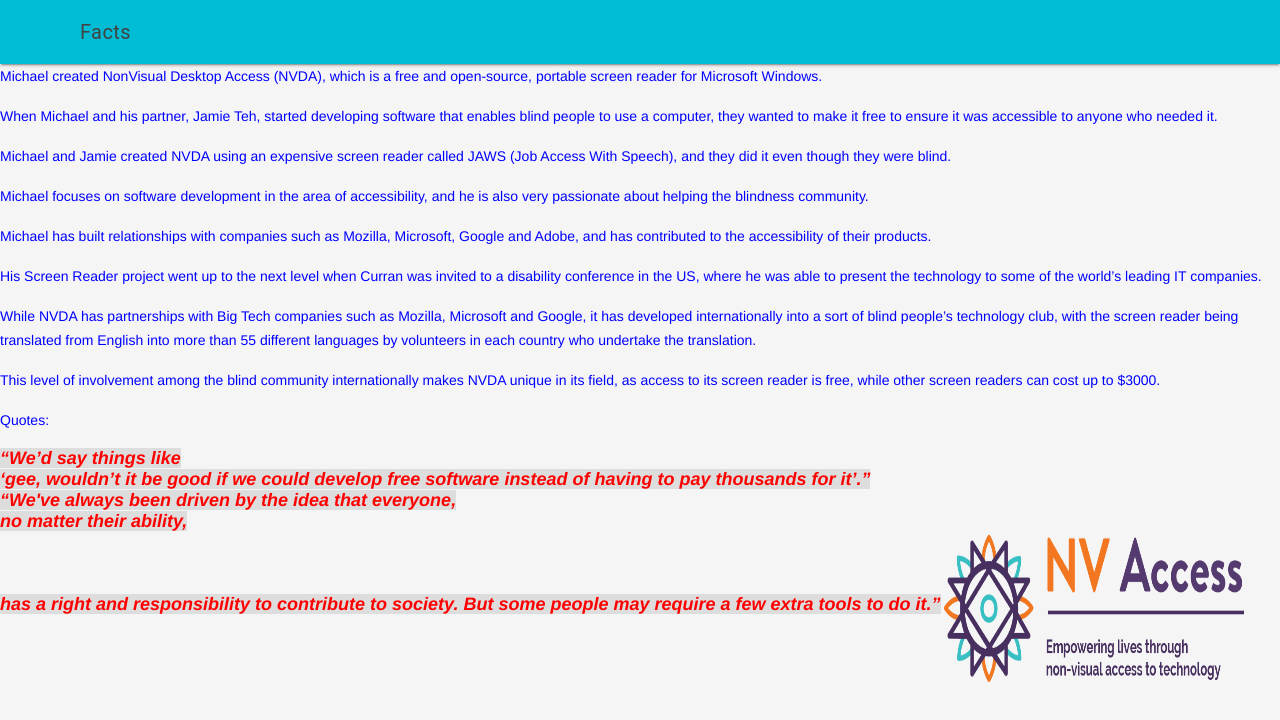
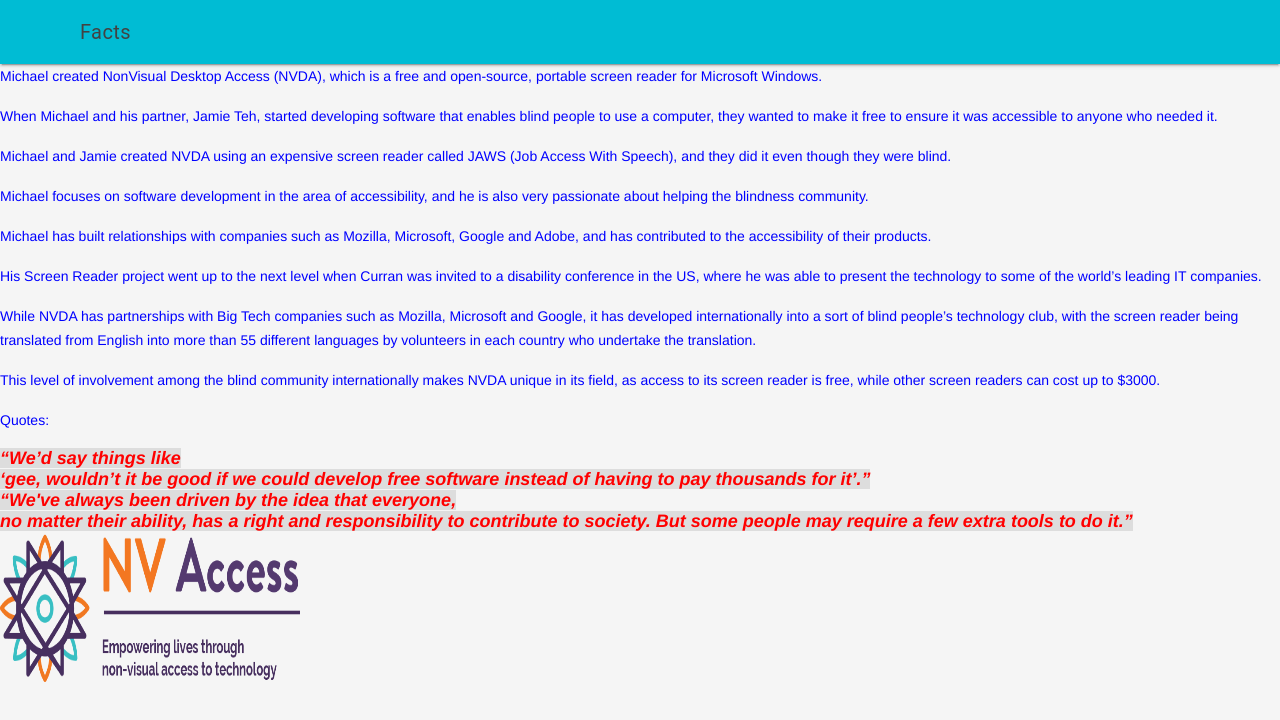
Before and after one commit to Caleb-Campbell0/ICS20-Unit1-Assignement1-HTML, a plain HTML site: page index.html in a window 1280 px wide. Shown: the part 496-1216 px from the top of the page. Drawn offline with nearby package versions, Linux system fonts and the light colour scheme.

Commit message:
correct errors

```diff
--- a/index.html
+++ b/index.html
@@ -35,10 +35,7 @@
    <p>This level of involvement among the blind community internationally makes NVDA unique in its field, as access to its screen reader is free, while other screen readers can cost up to $3000.</p>
    <p>Quotes:</p>
     <div id=divID><cite>“We’d say things like <br>‘gee, wouldn’t it be good if we could develop free software instead of having to pay thousands for it’.”</cite>
-  </div>
-  <div id=divID><cite>“We've always been driven by the idea that everyone, <br>no matter their ability, </br>has a right and responsibility to contribute to society. But some people may require a few extra tools to do it.”</cite>
-    <img src="./images/NVAccess.png"alt="NVAccess Logo" width="300" height="150" align="center">
-   </main>
-  </div>
+  <div id=divID><cite>“We've always been driven by the idea that everyone, <br>no matter their ability, has a right and responsibility to contribute to society. But some people may require a few extra tools to do it.”</cite>
+    <img src="./images/NVAccess.png"alt="NVAccess Logo" width="300" height="150">
  </body>
 </html>
```
